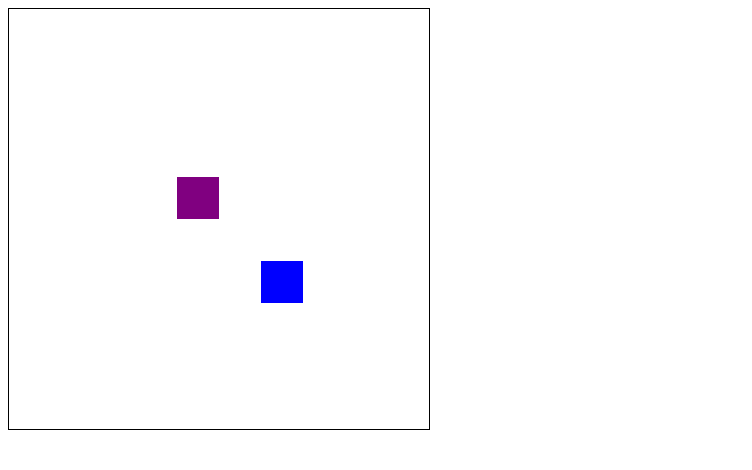
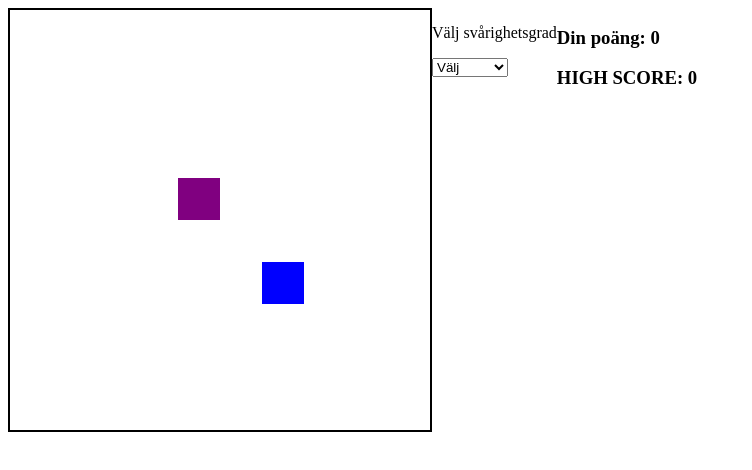
Before and after one commit to Elingustafsson/vanilla-javascript-game, a plain HTML site: page index.html in a window 1280 px wide. Shown: the whole page, without its empty margins (0-752 px from the left). Drawn offline with Linux system fonts and the light colour scheme.

Commit message:
add high score and points

```diff
--- a/index.html
+++ b/index.html
@@ -6,7 +6,31 @@
     <link rel="stylesheet" href="main.css">
   </head>
   <body>
-    <div id="tableContainer"></div>
+    <!-- <div class="valMap">
+      <p>Storlek på spelplan</p>
+      <select onchange="changeMap()" id="map">
+        <option value="default">Välj</option>
+        <option value="small">Liten</option>
+        <option value="medium">Mellan</option>
+        <option value="large">Stor</option>
+      </select>
+    </div> -->
+    <div class="map" id="tableContainer"></div>
+    <div class="valDifficulty">
+      <p>Välj svårighetsgrad</p>
+      <select onchange="changeTime()" id="hej">
+        <option value="default">Välj</option>
+        <option value="400">Superlätt</option>
+        <option value="250">Lätt</option>
+        <option value="150">Mellan</option>
+        <option value="85">Svårt</option>
+        <option value="40">Omöjligt</option>
+      </select>
+    </div>
+    <div class="highScore">
+      <h3 id='display'>Din poäng: 0</h3>
+      <h3 id="elin">HIGH SCORE: 0</h3>
+    </div>
   </body>
   <script src="main.js" type="text/javascript"></script>
 </html>
--- a/main.css
+++ b/main.css
@@ -1,5 +1,5 @@
 table {
-  border: solid black 1px;
+  border: solid black 2px;
   border-spacing: 0;
 }
 
@@ -8,6 +8,6 @@ td {
   height: 40px;
 }
 
-.hej {
-  background-color: "blue";
+body {
+  display: flex;
 }
--- a/main.js
+++ b/main.js
@@ -3,9 +3,65 @@ var gameOn = false;
 var direction = null;
 var positions = [];
 var currentFood;
+var tid = 200;
+var score = 0;
+var highScore = [];
+
+// Spara variabel: name
+// Gör input för name
+// spara name med score i highScore[som obj med varsin key]
+// Displaya score och name efter highscore
 
 createTable(dimension);
 initialize(dimension);
+
+function changeTime() {
+  let time = document.getElementById('hej').value
+    tid = Number(time);
+
+  // switch (time) {
+  //   case 'default':
+  //     tid = 200;
+  //     console.log("supereasy");
+  //     break;
+  //   case 'supereasy':
+  //     tid = 400;
+  //     console.log("supereasy");
+  //     break;
+  //   case 'easy':
+  //     tid = 250;
+  //     console.log("easy");
+  //     break;
+  //   case 'medium':
+  //     tid = 150;
+  //     console.log("medium");
+  //     break;
+  //   case 'hard':
+  //     tid = 85;
+  //     console.log("hard");
+  //     break;
+  //   case 'impossible':
+  //     tid = 40;
+  //     console.log("impossible");
+  //     break;
+  // }
+}
+
+// function changeMap() {
+//   let mapSize = document.getElementById('map').value
+//   switch (mapSize) {
+//     case 'small':
+//       dimension = 5;
+//       console.log("lal");
+//       break;
+//     case 'medium':
+//       dimension = 10;
+//       break;
+//     case 'large':
+//       dimension = 15;
+//       break;
+//   }
+// }
 
 document.onkeydown = function(e) {
   if (!((e.key === "ArrowUp" && direction === "ArrowDown")
@@ -17,7 +73,7 @@ document.onkeydown = function(e) {
 
     if (gameOn === false) {
       gameOn = true;
-      timer = setInterval(timeFunction, 150)
+      timer = setInterval(timeFunction, tid)
     }
   }
 }
@@ -38,9 +94,18 @@ function placeFood() {
   while(liggerIOrmen === true)
   var food = document.getElementById("cell" + currentFood.x+ currentFood.y);
   food.style.backgroundColor = 'blue';
+  // classList.add("mat");
 }
 
 function resetGame() {
+  //Är detta ett bra ställe att placera detta på?
+  highScore.push(score);
+  highScore.sort(function(a, b) {
+  return b - a;
+  });
+  console.log("ey", highScore);
+  document.getElementById("elin").innerHTML = "HIGH SCORE: " + highScore[0];
+
   clearInterval(timer);
   gameOn = false;
   var food = document.getElementById("cell" + currentFood.x + currentFood.y);
@@ -55,7 +120,6 @@ function checkIfLose() {
       resetGame()
     }
   }
-
   if (positions[0].x < 0 || positions[0].x >= dimension || positions[0].y < 0 || positions[0].y >= dimension){
     console.log("you lose bc you enter a wall");
     resetGame()
@@ -96,6 +160,8 @@ function timeFunction() {
   var head = Object.assign({}, positions[0]);
   if (positions[0].x === currentFood.x && positions[0].y === currentFood.y) {
     placeFood()
+    score = positions.length;
+    document.getElementById("display").innerHTML = "Din poäng: " + score;
   } else {
     svans = positions.pop()
     document.getElementById("cell" + svans.x + svans.y).style.backgroundColor = 'white';
```
